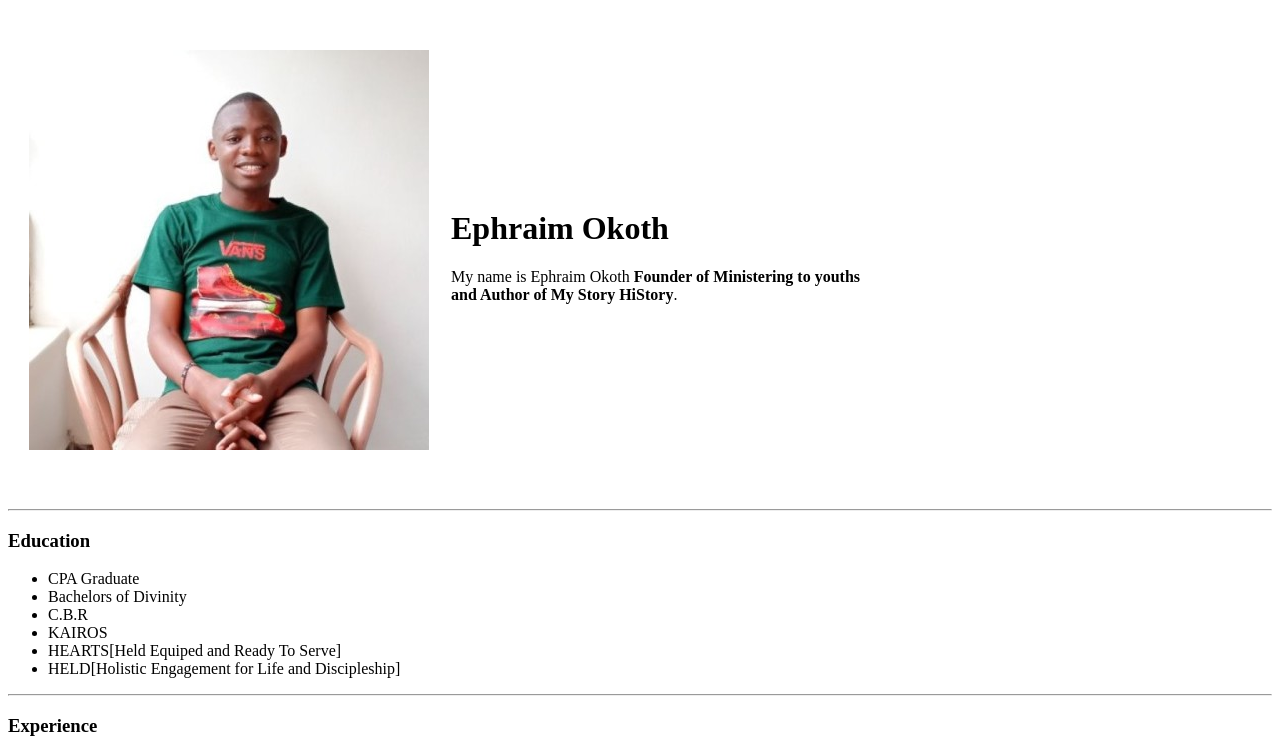
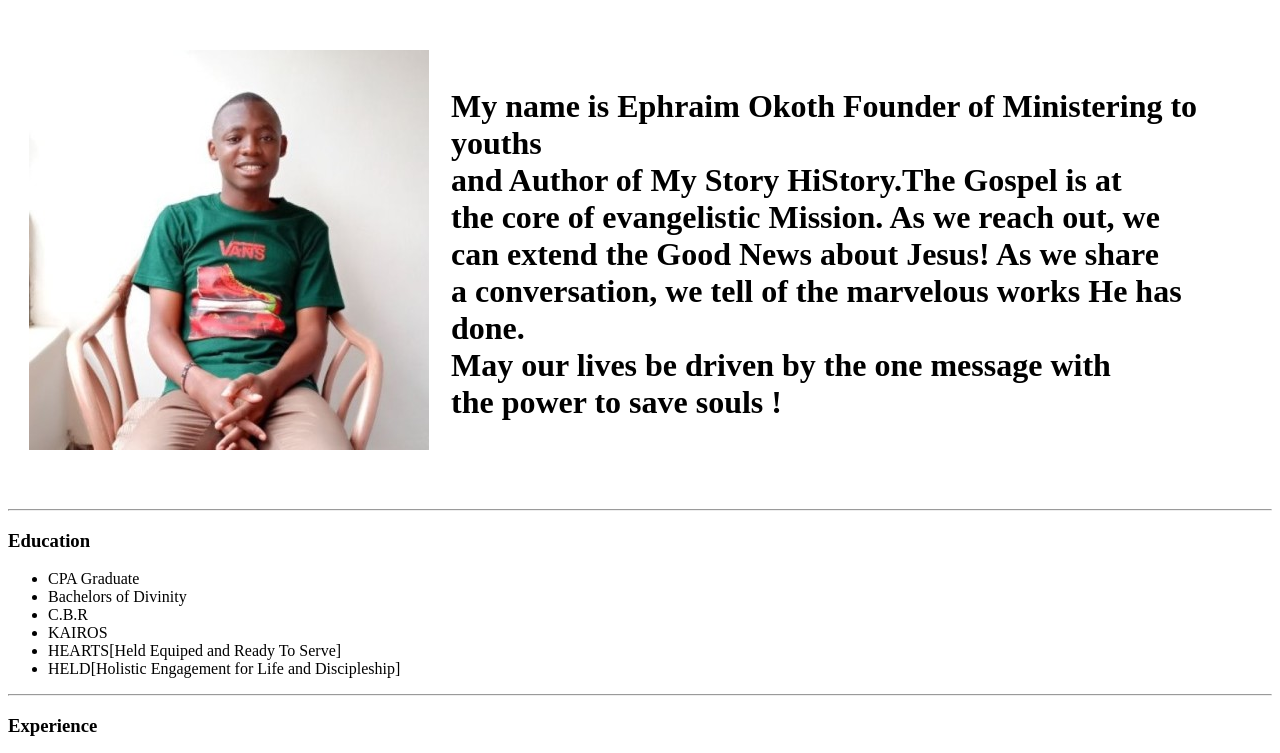
Before and after one commit to Ephrayim-Okoth/Ephraim-Okoth-CV, a plain HTML site: page index.html in a window 1280 px wide. Shown: the top 753 px of the page. Drawn offline with Linux system fonts and the light colour scheme.

Commit message:
Update index.html
changed characters on profile

```diff
--- a/index.html
+++ b/index.html
@@ -11,7 +11,9 @@
     <table cellspacing = 20>
         <tr>
             <td><h1><img src="images/ephraimokoth.jpeg" alt="Ephraim's profile"></h1></td>
-            <td><h1>Ephraim Okoth</h1><p>My name is Ephraim Okoth <strong>Founder of Ministering to youths  <br> and Author of My Story HiStory</strong>.
+                <td><h1>My name is Ephraim Okoth <strong>Founder of Ministering to youths <br> and Author of My Story HiStory</strong>.The Gospel is at <br>
+                the core of evangelistic Mission. As we reach out, we <br>can extend the Good News about Jesus! As we share <br>a conversation, we tell of the marvelous works He has <br>
+                done. <br> May our lives be driven by the one message with <br> <strong>the power to save souls !</strong></h1></td>
     </table>
     <hr>
     <h3>Education</h3>
```
